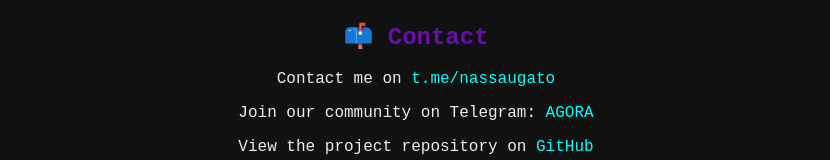
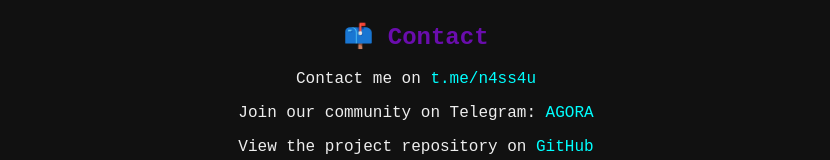
Before and after one commit to agoralatam/AutoONION, a plain HTML site: page welcomePage/index.html in a window 1280 px wide. Shown: the part 1165-1325 px from the top of the page, without its empty margins (232-1062 px from the left). Drawn offline with Linux system fonts and the light colour scheme.

Commit message:
Update index.html

```diff
--- a/welcomePage/index.html
+++ b/welcomePage/index.html
@@ -134,7 +134,7 @@ run the next command as root: systemctl stop apache2 && systemctl stop tor
 
   <div class="section">
     <h2 style="color: #6a0dad" >📫 Contact</h2>
-    <p>Contact me on <a href="https://t.me/nassaugato">t.me/nassaugato</a></p>
+    <p>Contact me on <a href="https://t.me/n4ss4u">t.me/n4ss4u</a></p>
     <p>Join our community on Telegram: <a href="https://t.me/agoralatamc">AGORA</a></p>
     <p>View the project repository on <a href="https://github.com/agoralatam/AutoONION" target="_blank">GitHub</a></p>
   </div>
```
